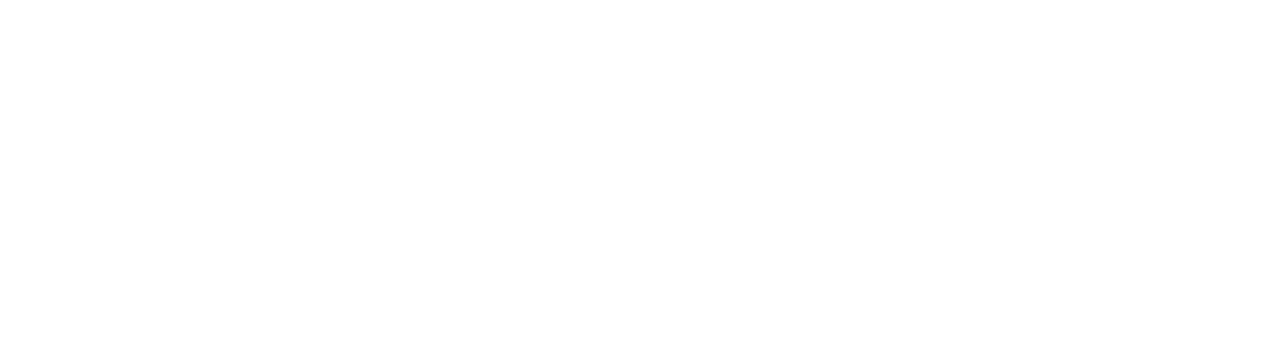
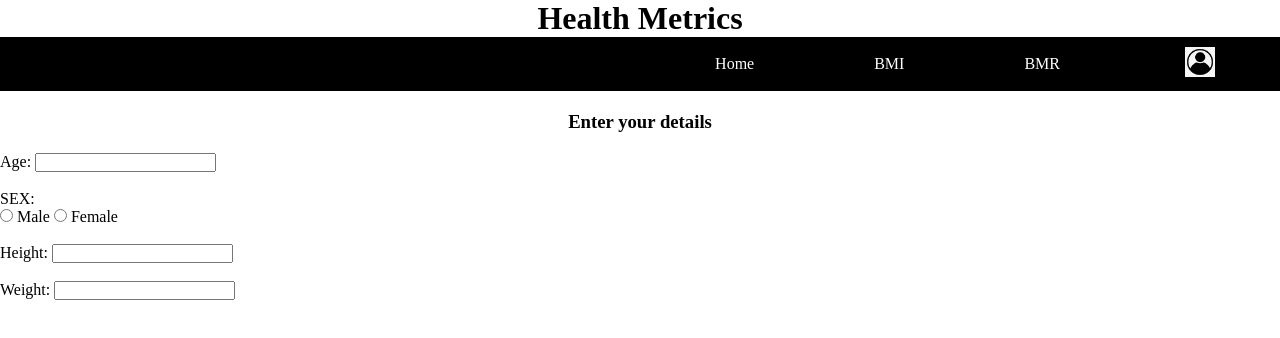
Before and after one commit to Aditya-kumar-codr/Health-Metrics-Calculator-with-Risk-Bands, a plain HTML site: page bmi.html in a window 1280 px wide. Drawn offline with Linux system fonts and the light colour scheme.

Commit message:
updating html

```diff
--- a/bmi.html
+++ b/bmi.html
@@ -0,0 +1,41 @@
+<!DOCTYPE html>
+<html lang="en">
+<head>
+    <meta charset="UTF-8">
+    <meta name="viewport" content="width=device-width, initial-scale=1.0">
+    <title>Calculate your BMI</title>
+    <link rel="stylesheet" href="style.css">
+</head>
+<body>
+   <header>
+        <h1 class="heading">Health Metrics</h1>
+    </header>
+    <nav>
+        <a href="index.html">Home</a>
+        <a href="bmi.html">BMI</a>
+        <a href="bmr.html">BMR</a>
+        <a href="#"><img src="profile pic.webp" alt="profile pic" class="pfp"></a>
+    </nav>
+    <main>
+        <h3 class="subheading">Enter your details</h3>
+        <form action="">
+            <label for="age">Age: </label>
+            <input type="number" id="age">
+            <br> <br>
+            <p>SEX:
+                <br>
+            <input type="radio" name="sacs" id="male">
+            <label for="male">Male</label>
+            <input type="radio" name="sacs" id="female">
+            <label for="female">Female</label>
+            </p>
+            <br>
+            <label for="height">Height: </label>
+            <input type="number" id="height">
+            <br> <br>
+            <label for="weight">Weight: </label>
+            <input type="number">
+        </form>
+    </main>
+</body>
+</html>
--- a/style.css
+++ b/style.css
@@ -15,7 +15,7 @@ nav a{
     color: white;
     text-decoration: none;
     padding: 0px 50px;
-    margin: 5px, 10px;
+    margin: 5px 10px;
     align-content: center;
 }
 .pfp{
@@ -26,3 +26,7 @@ nav a{
     text-align: center;
     margin-top: 10px;
 }
+.subheading{
+    text-align: center;
+    margin: 20px 0px;
+}
```
Also changed, not shown: bmr.html (+33 -0 lines).
